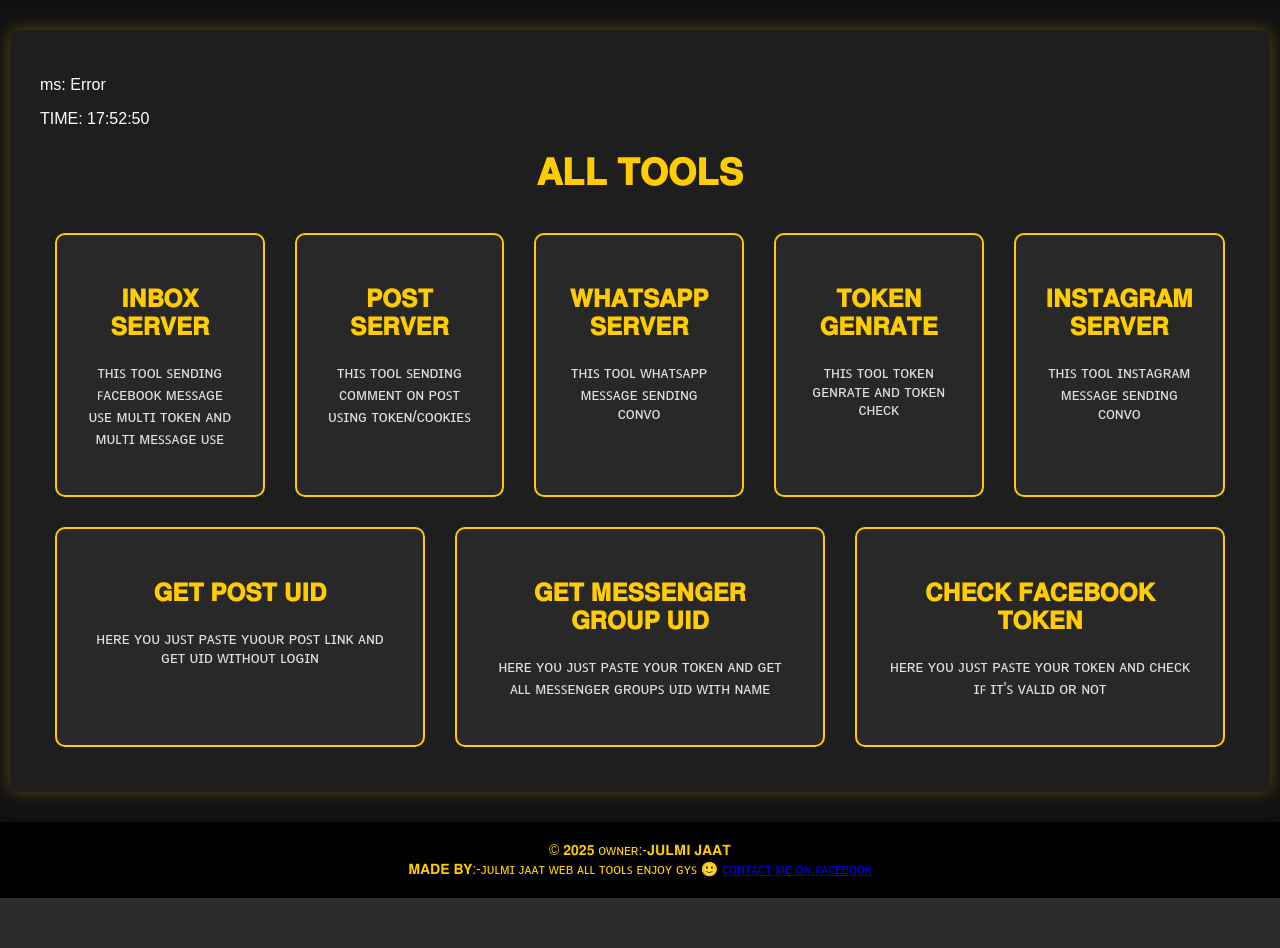
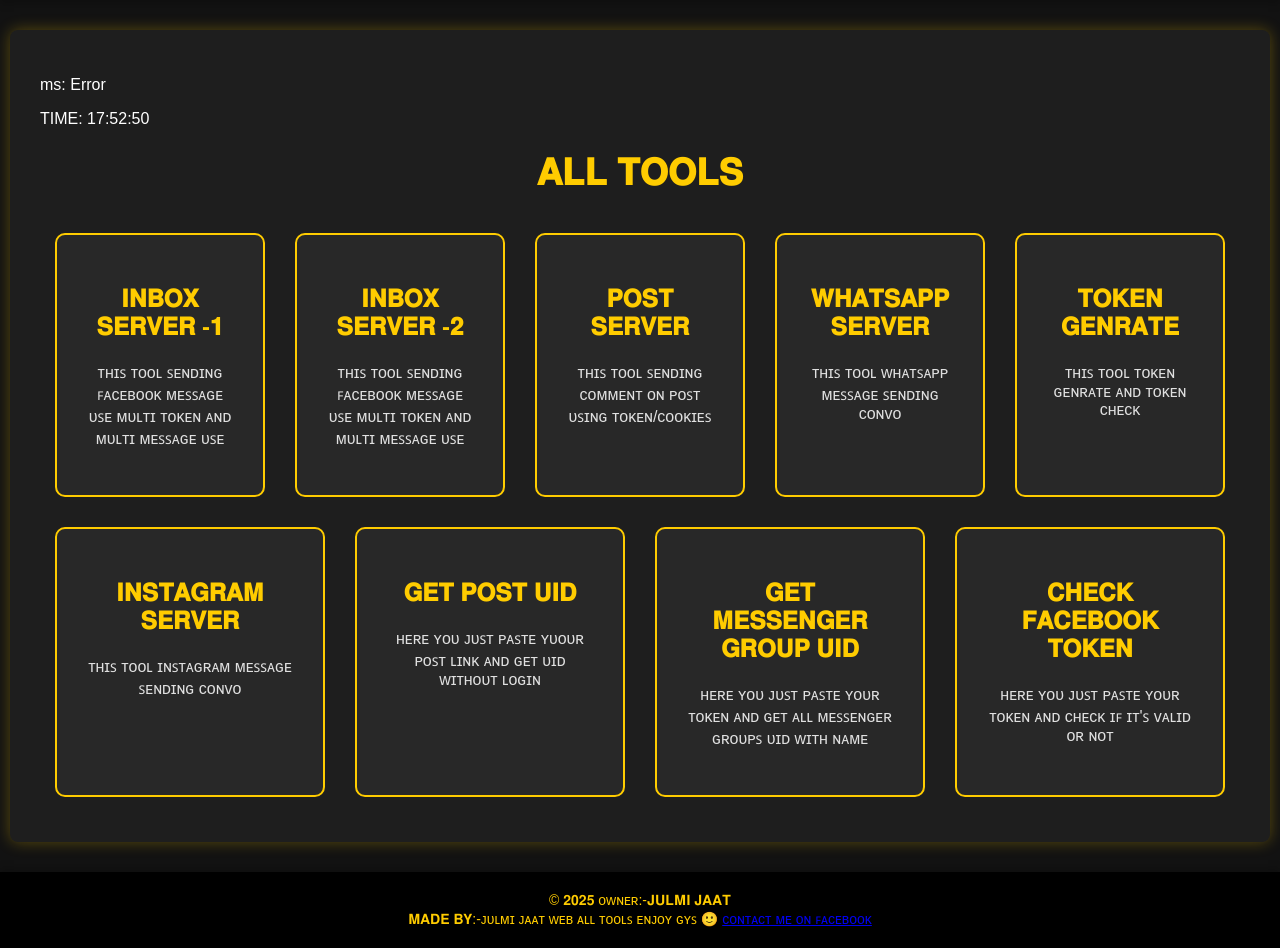
Before and after one commit to Nvnpreet/J-ALL-TOOL, a Flask app: page /dashboard in a window 1280 px wide. Shown: the part 66-1014 px from the top of the page. Before the commit the page ends 964 px from the top, so only its background shows below. Run offline with Flask 3, Linux system fonts and the light colour scheme.

Commit message:
Update dashboard.html

```diff
--- a/templates/dashboard.html
+++ b/templates/dashboard.html
@@ -192,7 +192,11 @@
         <h1>𝐀𝐋𝐋 𝐓𝐎𝐎𝐋𝐒</h1>
         <section class="service-section">
             <div class="service-item" onclick="window.location.href='http://fi11.bot-hosting.net:21054/'">
-                <h2>𝐈𝐍𝐁𝐎𝐗 𝐒𝐄𝐑𝐕𝐄𝐑</h2>
+                <h2>𝐈𝐍𝐁𝐎𝐗 𝐒𝐄𝐑𝐕𝐄𝐑 -𝟏</h2>
+                <p>ᴛʜɪꜱ ᴛᴏᴏʟ ꜱᴇɴᴅɪɴɢ ꜰᴀᴄᴇʙᴏᴏᴋ ᴍᴇꜱꜱᴀɢᴇ ᴜꜱᴇ ᴍᴜʟᴛɪ ᴛᴏᴋᴇɴ ᴀɴᴅ ᴍᴜʟᴛɪ ᴍᴇꜱꜱᴀɢᴇ ᴜꜱᴇ</p>
+            </div>
+            <div class="service-item" onclick="window.location.href='http://thor.pylex.software:9543/'">
+                <h2>𝐈𝐍𝐁𝐎𝐗 𝐒𝐄𝐑𝐕𝐄𝐑 -𝟐</h2>
                 <p>ᴛʜɪꜱ ᴛᴏᴏʟ ꜱᴇɴᴅɪɴɢ ꜰᴀᴄᴇʙᴏᴏᴋ ᴍᴇꜱꜱᴀɢᴇ ᴜꜱᴇ ᴍᴜʟᴛɪ ᴛᴏᴋᴇɴ ᴀɴᴅ ᴍᴜʟᴛɪ ᴍᴇꜱꜱᴀɢᴇ ᴜꜱᴇ</p>
             </div>
             <div class="service-item" onclick="window.location.href='http://fi4.bot-hosting.net:22103/'">
```
